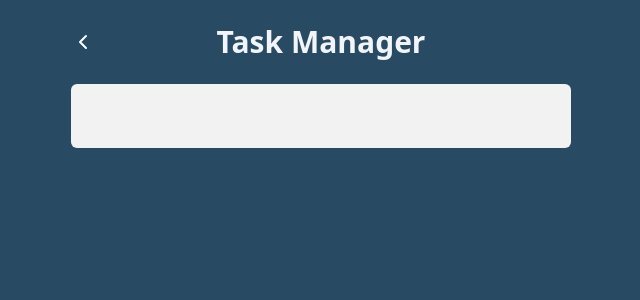
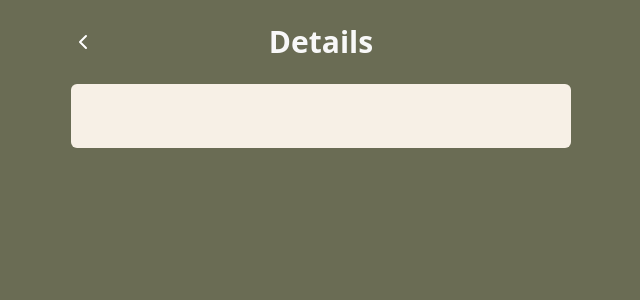
Before and after one commit to regimif/Task-Manager, a React (Vite) app: page /task in a window 1280 px wide. Shown: the top 300 px of the page, without its empty margins (319-959 px from the left). Built offline with nearby package versions, Linux system fonts and the light colour scheme.

Commit message:
style: changed project theme color | added check icon

```diff
--- a/src/App.jsx
+++ b/src/App.jsx
@@ -77,7 +77,7 @@ function App() {
   return (
     <div className="w-screen h-screen bg-body-bg flex justify-center p-6">
       <div className="w-[500px] space-y-4">
-        <h1 className="text-center text-3xl text-slate-100 font-bold">
+        <h1 className="text-center text-3xl text-title-text font-bold">
           Task Manager
         </h1>
         <AddTasks onAddTaskSubmit={onAddTaskSubmit} />
--- a/src/components/Tasks.jsx
+++ b/src/components/Tasks.jsx
@@ -1,4 +1,4 @@
-import { ChevronRight, Trash } from "lucide-react";
+import { Check, ChevronRight, Trash } from "lucide-react";
 import { useNavigate } from "react-router-dom";
 
 function Tasks({ tasks, onTaskClick, onDeleteTaskClick }) {
@@ -16,10 +16,11 @@ function Tasks({ tasks, onTaskClick, onDeleteTaskClick }) {
         <li key={task.id} className="flex gap-2">
           <button
             onClick={() => onTaskClick(task.id)}
-            className={`w-full text-left bg-inner-container-bg text-white rounded-md p-2 ${
+            className={`w-full text-left flex bg-inner-container-bg text-white rounded-md p-2 ${
               task.isCompleted && "line-through"
             } whitespace-nowrap overflow-hidden`}
           >
+            {task.isCompleted ? <Check /> : null}
             {task.title}
           </button>
           <button
--- a/src/index.css
+++ b/src/index.css
@@ -1,7 +1,8 @@
 @import "tailwindcss";
 @theme {
-  --color-body-bg: #284b63;
-  --color-out-container-bg: #f2f2f2;
-  --color-inner-container-bg: #91a3af;
-  --color-addtask-button-bg: #3c6e71;
+  --color-body-bg: #6a6c54;
+  --color-out-container-bg: #f7f0e6;
+  --color-inner-container-bg: #b8a99a;
+  --color-addtask-button-bg: #c57b57;
+  --color-title-text: #f8f8f8;
 }
--- a/src/pages/TaskPage.jsx
+++ b/src/pages/TaskPage.jsx
@@ -17,8 +17,8 @@ function TaskPage() {
           >
             <ChevronLeft />
           </button>
-          <h1 className="text-center text-3xl text-slate-100 font-bold">
-            Task Manager
+          <h1 className="text-center text-3xl text-title-text font-bold">
+            Details
           </h1>
         </div>
 
```
